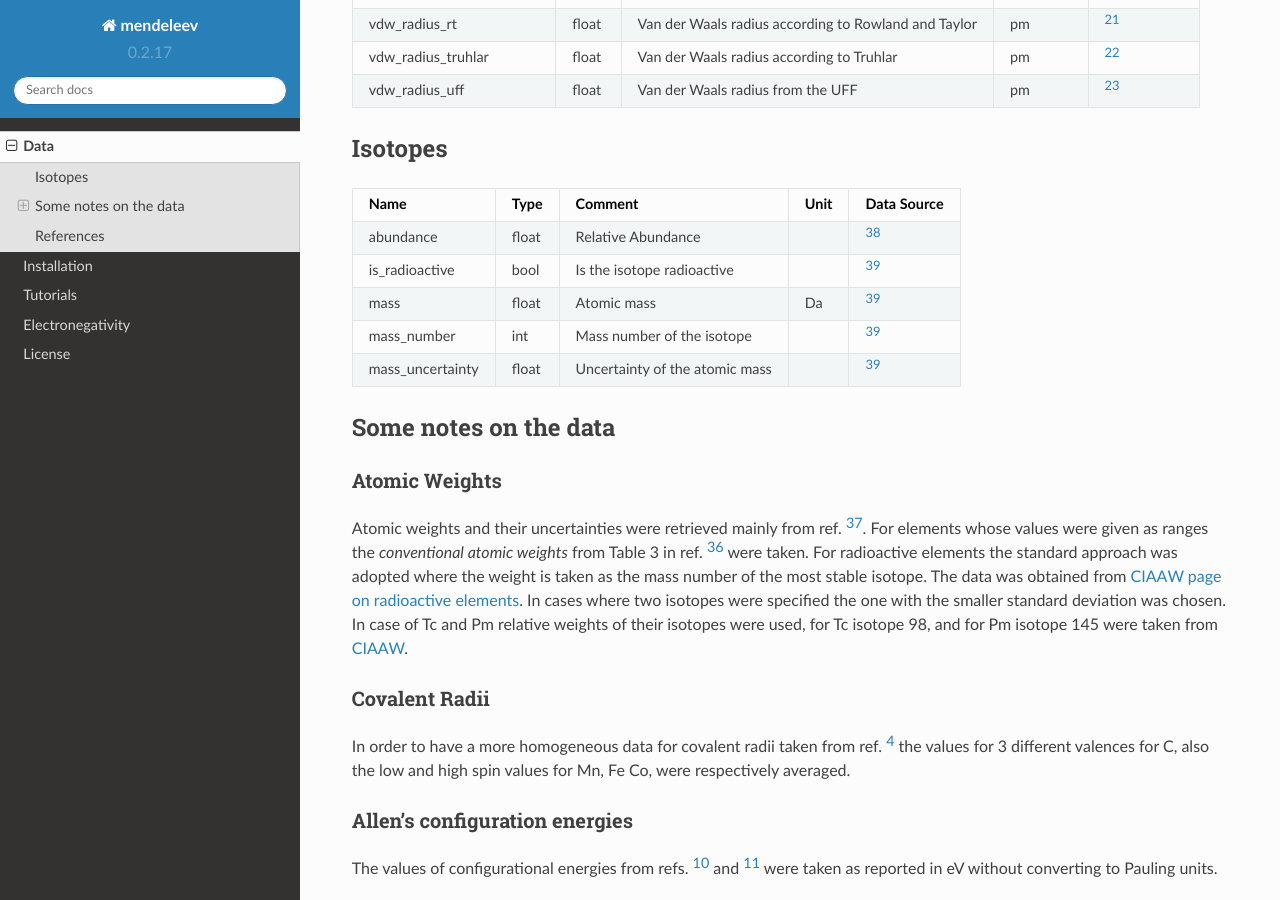
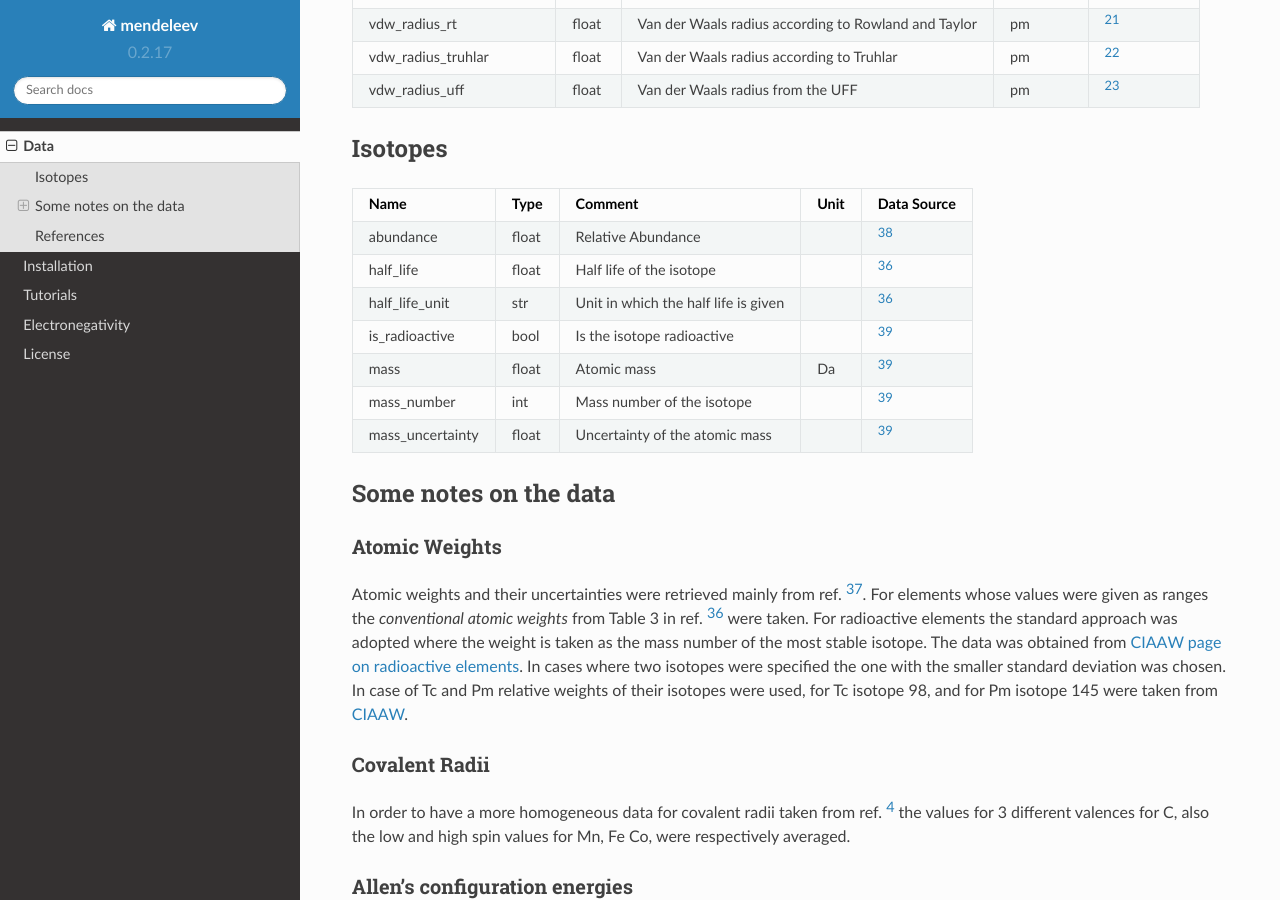
Before and after one commit to lmmentel/mendeleev, a Sphinx documentation site: the page built from docs/source/data.rst, in a window 1280 px wide and 900 px high, scrolled down 2213 px. Built offline with Sphinx 7.4.7 and the Read the Docs theme 2.0.0, drawn with Linux system fonts in a browser that asks for light colours; pages that are not in the unit, such as notebooks, are missing from menus.

Commit message:
updated the docs

```diff
--- a/docs/source/data.rst
+++ b/docs/source/data.rst
@@ -140,6 +140,10 @@ Isotopes
 | Name                      | Type  | Comment                                              | Unit     | Data Source |
 +===========================+=======+======================================================+==========+=============+
 | abundance                 | float | Relative Abundance                                   |          | [38]_       |
++---------------------------+-------+------------------------------------------------------+----------+-------------+
+| half_life                 | float | Half life of the isotope                             |          | [36]_       |
++---------------------------+-------+------------------------------------------------------+----------+-------------+
+| half_life_unit            | str   | Unit in which the half life is given                 |          | [36]_       |
 +---------------------------+-------+------------------------------------------------------+----------+-------------+
 | is_radioactive            | bool  | Is the isotope radioactive                           |          | [39]_       |
 +---------------------------+-------+------------------------------------------------------+----------+-------------+
```
